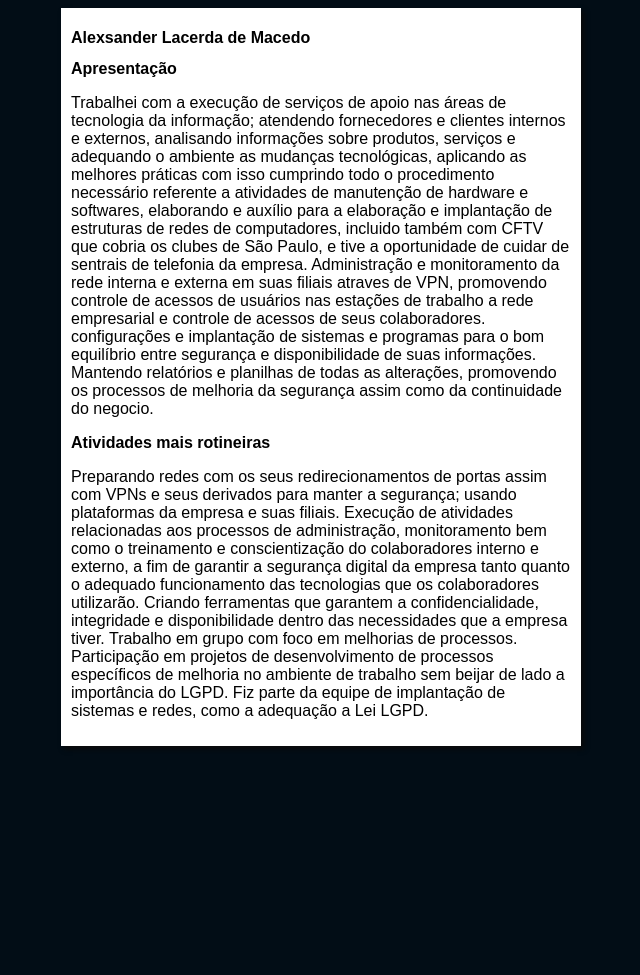
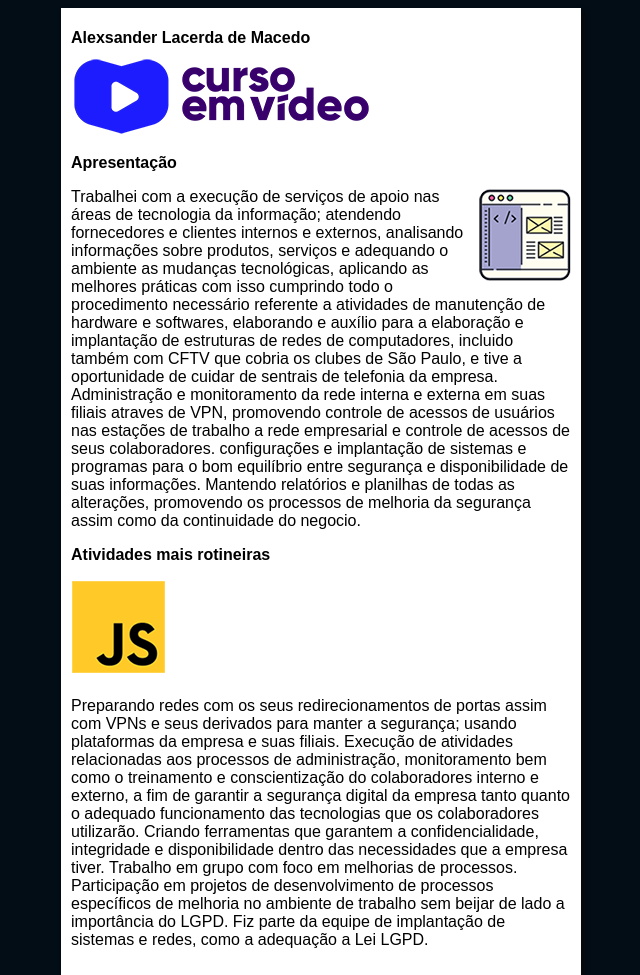
Before and after one commit to alexsander1612/projeto-site, a plain HTML site: page index.html in a window 1280 px wide. Shown: the whole page, without its empty margins (319-959 px from the left). Before the commit the page ends 800 px from the top, so only its background shows below. Drawn offline with Linux system fonts and the light colour scheme.

Commit message:
update20230515

```diff
--- a/estilos/style.css
+++ b/estilos/style.css
@@ -12,3 +12,6 @@ main {
     padding: 10px;
     box-shadow: 3px 3px 5px rgb(10, 10, 10) ;
 }
+img.lado{
+    float: right;
+}
--- a/index.html
+++ b/index.html
@@ -11,15 +11,18 @@
     <main>
         <header>
             <h1>Alexsander Lacerda de Macedo </h1>
+            <img src="imagens/curso-em-video-cor.png" alt="">
 
         </header>
         <article>
             <h2>Apresentação</h2>
+            <img class="lado" src="imagens/curso-html-css.png" alt="">
             <p>Trabalhei com a execução de serviços de apoio nas áreas de tecnologia da informação; atendendo fornecedores e clientes internos e externos, analisando informações sobre produtos, serviços e adequando o ambiente as mudanças tecnológicas, aplicando as melhores práticas com isso cumprindo todo o procedimento necessário referente a atividades de manutenção de hardware e softwares, elaborando e auxílio para a elaboração e implantação de estruturas de redes de computadores, incluido também com CFTV que cobria os clubes de São Paulo, e tive a oportunidade de cuidar de sentrais de telefonia da empresa. Administração e monitoramento da rede interna e externa em suas filiais atraves de VPN, promovendo controle de acessos de usuários nas estações de trabalho a rede empresarial e controle de acessos de seus colaboradores. configurações e implantação de sistemas e programas para o bom equilíbrio entre segurança e disponibilidade de suas informações. Mantendo relatórios e planilhas de todas as alterações, promovendo os processos de melhoria da segurança assim como da continuidade do negocio.
             </p>
         </article>
         <article>
             <h2>Atividades mais rotineiras</h2>
+            <img src="imagens/curso-javascript.png" alt="">
             <p>Preparando redes com os seus redirecionamentos de portas assim com VPNs e seus derivados para manter a segurança; usando plataformas da empresa e suas filiais.
             Execução de atividades relacionadas aos processos de administração, monitoramento bem como o treinamento e conscientização do colaboradores interno e externo, a fim de garantir a segurança digital da empresa tanto quanto o adequado funcionamento das tecnologias que os colaboradores utilizarão. Criando ferramentas que garantem a confidencialidade, integridade e disponibilidade dentro das necessidades que a empresa tiver. Trabalho em grupo com foco em melhorias de processos.
             Participação em projetos de desenvolvimento de processos específicos de melhoria no ambiente de trabalho sem beijar de lado a importância do LGPD. Fiz parte da equipe de implantação de sistemas e redes, como a adequação a Lei LGPD.</p>
```
